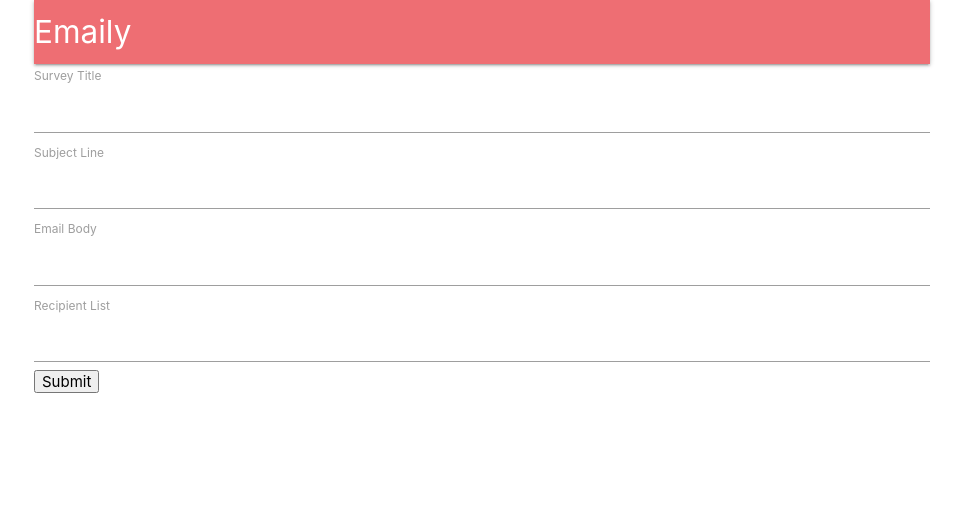
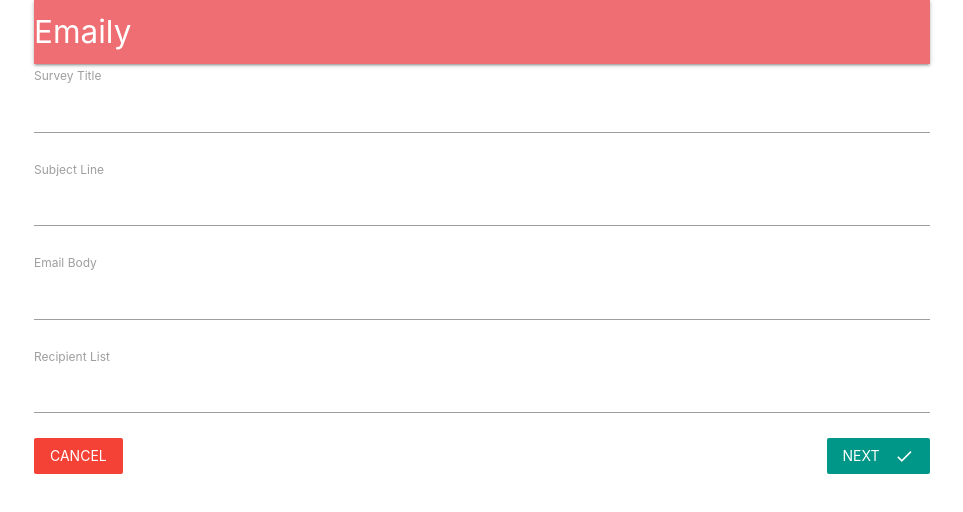
Before and after one commit to mark-wallace/node-server, a React (Create React App) app in the folder client/: page /surveys/new in a window 1280 px wide. Shown: the top 512 px of the page, without its empty margins (158-1121 px from the left). Built offline with nearby package versions, Linux system fonts and the light colour scheme; no server answers.

Commit message:
added basic validation to all survey fields

```diff
--- a/client/src/components/Dashboard.js
+++ b/client/src/components/Dashboard.js
@@ -5,9 +5,9 @@
   return (
     <div>
       Dashboard
-      <div class="fixed-action-btn">
-        <Link to="/surveys/new" class="btn-floating btn-large red">
-          <i class="large material-icons">add</i>
+      <div className="fixed-action-btn">
+        <Link to="/surveys/new" className="btn-floating btn-large red">
+          <i className="large material-icons">add</i>
         </Link>
       </div>
     </div>
--- a/client/src/components/surveys/SurveyField.js
+++ b/client/src/components/surveys/SurveyField.js
@@ -1,10 +1,13 @@
 import React from "react";
 
-const SurveyFields = ({ input, label }) => {
+const SurveyFields = ({ input, label, meta: { touched, error } }) => {
   return (
     <div>
       <label>{label}</label>
-      <input {...input} />
+      <input style={{ marginBottom: "5px" }} {...input} />
+      <div className="red-text" style={{ marginBottom: "20px" }}>
+        {touched && error}
+      </div>
     </div>
   );
 };
--- a/client/src/components/surveys/SurveyForm.js
+++ b/client/src/components/surveys/SurveyForm.js
@@ -2,6 +2,7 @@
 import React, { Component } from "react";
 import { reduxForm, Field } from "redux-form";
 import SurveyField from "./SurveyField";
+import { Link } from "react-router-dom";
 
 const FIELDS = [
   { name: "title", label: "Survey Title" },
@@ -32,13 +33,36 @@
           onSubmit={this.props.handleSubmit((values) => console.log(values))}
         >
           {this.renderFields()}
-          <button type="submit">Submit</button>
+          <Link to="/surveys" className="red btn-flat white-text">
+            Cancel
+          </Link>
+          <button type="submit" className="teal btn-flat right white-text">
+            Next
+            <i className="material-icons right">done</i>
+          </button>
         </form>
       </div>
     );
   }
 }
 
+function validate(values) {
+  const errors = {};
+
+  // if (!values.title) {
+  //   errors.title = "You must specify a title";
+  // }
+
+  FIELDS.forEach(({ name }) => {
+    if (!values[name]) {
+      errors[name] = "You must provide a value";
+    }
+  });
+  return errors;
+}
+
+//keys are defined by reduxform. Dont change them.
 export default reduxForm({
+  validate,
   form: "surveyForm",
 })(SurveyForm);
```
